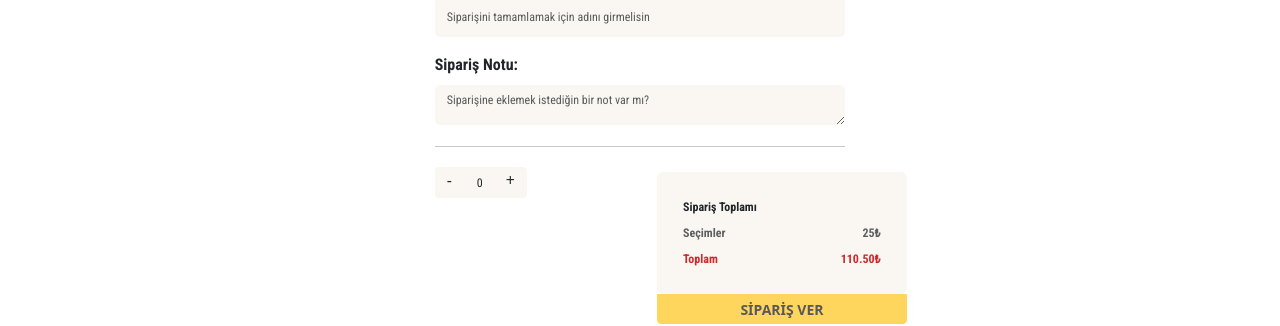
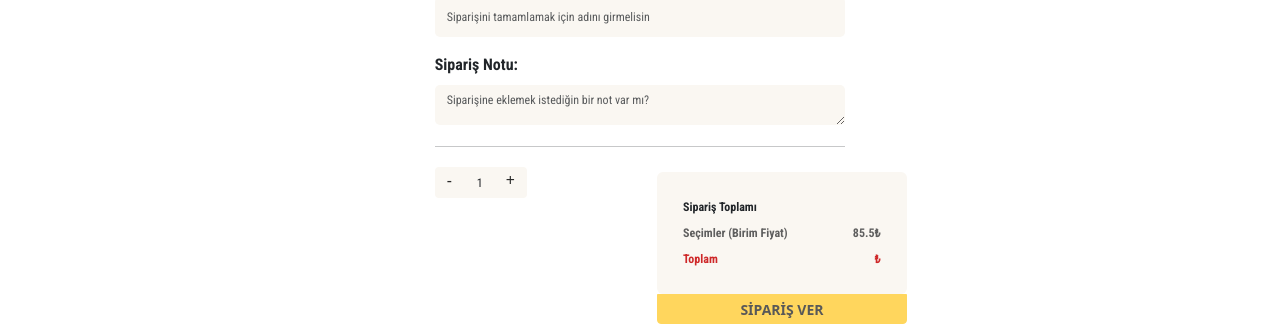
Before and after one commit to sirdashasan/fsweb-s7-challenge-pizza-main, a React (Vite) app: page /order/1 in a window 1280 px wide. Shown: the part 1137-1463 px from the top of the page. Built offline with nearby package versions, Linux system fonts and the light colour scheme.

Commit message:
Adete göre fiyat değişimi ok

```diff
--- a/src/components/CardComp.jsx
+++ b/src/components/CardComp.jsx
@@ -9,7 +9,9 @@ import {
 
 import { useHistory } from "react-router-dom";
 
-function CardComp({ isDisabled, handleSubmit }) {
+import { ScrollToTopButton, scrollToTop } from "./ScrollToTopButton";
+
+function CardComp({ isDisabled, handleSubmit, selectedPrice, totalPrice }) {
   const history = useHistory();
   const handleButtonClick = () => {
     history.push("/success");
@@ -30,12 +32,18 @@ function CardComp({ isDisabled, handleSubmit }) {
         <CardBody>
           <CardTitle className="order-card-title">Sipariş Toplamı</CardTitle>
           <div className="d-flex justify-content-between align-items-center">
-            <CardText className="order-card-secimler mb-0">Seçimler </CardText>
-            <CardText className="order-card-secimler mb-0">25₺</CardText>
+            <CardText className="order-card-secimler mb-0">
+              Seçimler (Birim Fiyat){" "}
+            </CardText>
+            <CardText className="order-card-secimler mb-0">
+              {selectedPrice}₺
+            </CardText>
           </div>
           <div className="d-flex justify-content-between align-items-center mt-2">
             <CardText className="order-card-toplam mb-0">Toplam </CardText>
-            <CardText className="order-card-toplam mb-0">110.50₺</CardText>
+            <CardText className="order-card-toplam mb-0">
+              {totalPrice}₺
+            </CardText>
           </div>
         </CardBody>
       </Card>
@@ -52,7 +60,10 @@ function CardComp({ isDisabled, handleSubmit }) {
         color="warning"
         className="order-card-button"
         disabled={isDisabled}
-        onClick={() => handleSubmit()}
+        onClick={() => {
+          handleSubmit();
+          scrollToTop();
+        }}
         data-cy="submit-button"
       >
         SİPARİŞ VER
--- a/src/components/Footer.jsx
+++ b/src/components/Footer.jsx
@@ -6,6 +6,7 @@ import {
   faX,
 } from "@fortawesome/free-solid-svg-icons";
 import { Link } from "react-router-dom/cjs/react-router-dom.min";
+import { ScrollToTopButton, scrollToTop } from "./ScrollToTopButton";
 
 function Footer() {
   return (
@@ -32,7 +33,11 @@ function Footer() {
               fontFamily: "Barlow",
             }}
           >
-            <Link to="/" style={{ textDecoration: "none", color: "inherit" }}>
+            <Link
+              onClick={scrollToTop}
+              to="/"
+              style={{ textDecoration: "none", color: "inherit" }}
+            >
               <h2>
                 Teknolojik <br /> Yemekler
               </h2>
--- a/src/components/OrderYazilar.jsx
+++ b/src/components/OrderYazilar.jsx
@@ -2,8 +2,9 @@ import { useParams } from "react-router-dom";
 import products from "./Products";
 import HeaderNav from "./HeaderNav";
 import { Col, Row } from "reactstrap";
+import CardComp from "./CardComp";
 
-function OrderYazilar() {
+function OrderYazilar({ onSelectPrice }) {
   let { id } = useParams();
 
   // URL'den gelen id değerini tamsayıya çevir
@@ -14,6 +15,8 @@ function OrderYazilar() {
   if (!product) {
     return <div>Ürün bulunamadı!</div>;
   }
+
+  onSelectPrice(product.id);
 
   return (
     <>
--- a/src/components/SiparisAdet.jsx
+++ b/src/components/SiparisAdet.jsx
@@ -1,15 +1,19 @@
 import { useState } from "react";
 import { Button } from "reactstrap";
 
-function SiparisAdet() {
-  const [adet, setAdet] = useState(0);
+function SiparisAdet({ onQuantityChange }) {
+  const [adet, setAdet] = useState(1);
 
   const arttir = () => {
-    setAdet((adet) => adet + 1);
+    const yeniAdet = adet + 1;
+    setAdet(yeniAdet);
+    onQuantityChange(yeniAdet);
   };
 
   const azalt = () => {
-    setAdet((adet) => (adet > 0 ? adet - 1 : 0));
+    const yeniAdet = adet > 1 ? adet - 1 : 1;
+    setAdet(yeniAdet);
+    onQuantityChange(yeniAdet);
   };
 
   return (
--- a/src/pages/Order.jsx
+++ b/src/pages/Order.jsx
@@ -35,6 +35,21 @@ export default function Order() {
   const [isOrderPlaced, setIsOrderPlaced] = useState(false);
 
   const [selectedProduct, setSelectedProduct] = useState(null);
+
+  const [selectedPrice, setSelectedPrice] = useState();
+
+  const [totalPrice, setTotalPrice] = useState();
+
+  const handleQuantityChange = (quantity) => {
+    setTotalPrice(
+      quantity === "null" ? selectedPrice.price : selectedPrice.price * quantity
+    );
+  };
+
+  const handleSelectPrice = (productId) => {
+    const selected = Products.find((product) => product.id === productId);
+    setSelectedPrice(selected);
+  };
 
   const handleSelectProduct = (productId) => {
     const selected = Products.find((product) => product.id === productId);
@@ -120,7 +135,10 @@ export default function Order() {
         <Row className="mt-3">
           <Col md={4} />
           <Col md={4}>
-            <OrderYazilar onSelectProduct={handleSelectProduct} />
+            <OrderYazilar
+              onSelectProduct={handleSelectProduct}
+              onSelectPrice={handleSelectPrice}
+            />
           </Col>
           <Col md={4} />
         </Row>
@@ -185,12 +203,14 @@ export default function Order() {
       <Row>
         <Col md={4} />
         <Col md={2}>
-          <SiparisAdet />
+          <SiparisAdet onQuantityChange={handleQuantityChange} />
         </Col>
         <Col md={2}>
           <CardComp
             isDisabled={isOrderButtonDisabled}
             handleSubmit={handleSubmit}
+            selectedPrice={selectedPrice ? selectedPrice.price : 0}
+            totalPrice={totalPrice} //
           />
         </Col>
         <Col md={4} />
```
